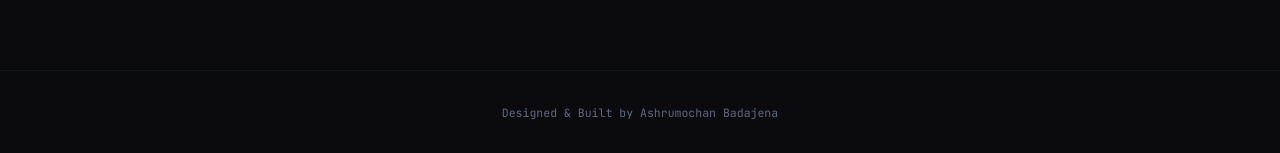
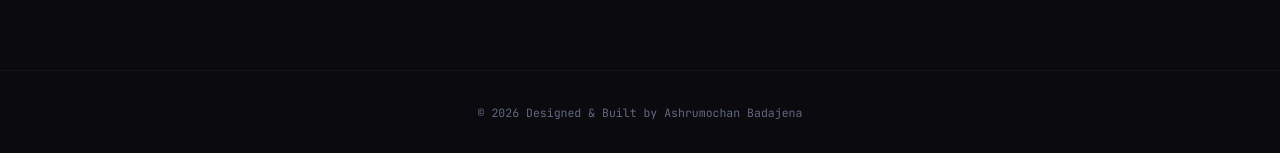
Before and after one commit to mickykhd/next-portfolio, a Next.js app: page / in a window 1280 px wide. Shown: the part 4122-4275 px from the top of the page. Built offline with nearby package versions, Linux system fonts and the light colour scheme.

Commit message:
feat: dynamic copyright year in footer

```diff
--- /dev/null
+++ b/app/components/Footer.tsx
@@ -0,0 +1,10 @@
+"use client";
+
+export function Footer({ name }: { name: string }) {
+  const year = new Date().getFullYear();
+  return (
+    <footer className="footer">
+      &copy; {year} Designed & Built by {name}
+    </footer>
+  );
+}
--- a/app/page.tsx
+++ b/app/page.tsx
@@ -3,6 +3,7 @@ import { AnimatedHero } from "@/app/components/AnimatedHero";
 import { Navbar } from "@/app/components/Navbar";
 import { ScrollReveal } from "@/app/components/ScrollReveal";
 import { TiltCard } from "@/app/components/TiltCard";
+import { Footer } from "@/app/components/Footer";
 
 export default function Home() {
   const {
@@ -190,9 +191,7 @@ export default function Home() {
         </ScrollReveal>
       </div>
 
-      <footer className="footer">
-        Designed & Built by {personal.name}
-      </footer>
+      <Footer name={personal.name} />
     </div>
   );
 }
```
